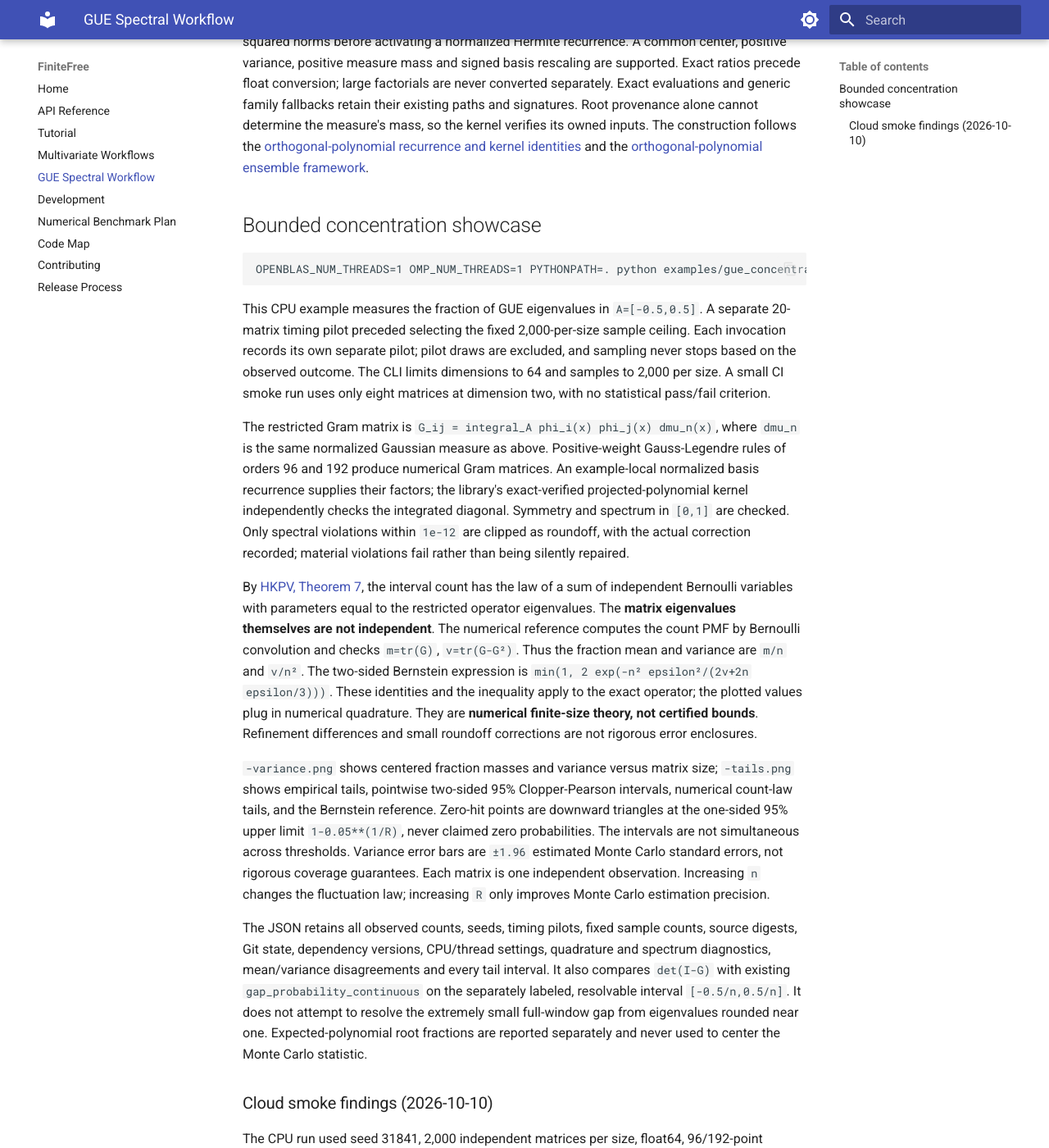
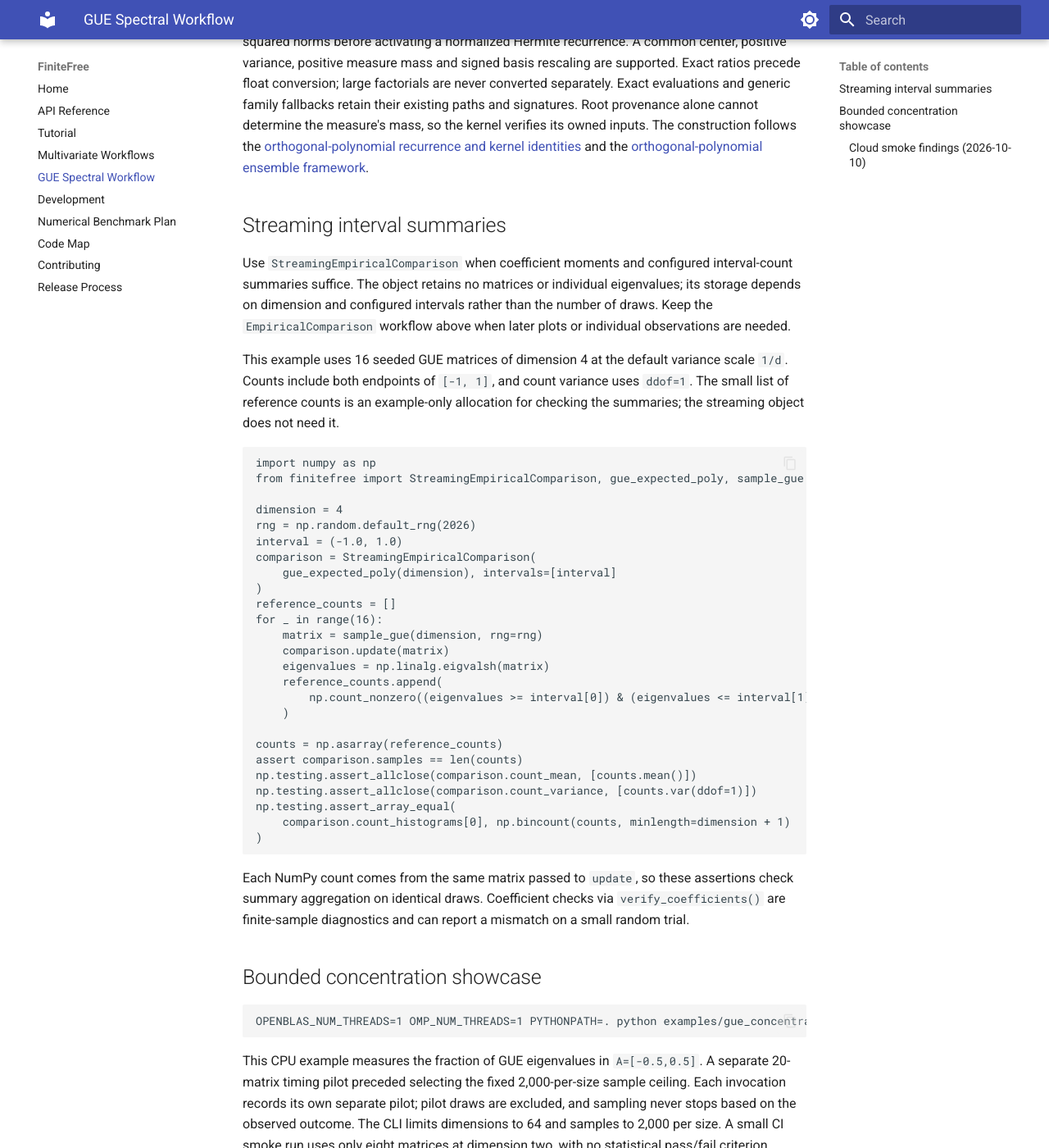
Before and after one commit to jontb/FiniteFree, an MkDocs documentation site: the page built from docs/gue-workflow.md, in a window 1280 px wide and 1400 px high, scrolled down 930 px. Shown: the whole window at 82% size. Built offline with MkDocs 1.6.1 and Material for MkDocs 9.7.7, drawn with Linux system fonts in a browser that asks for light colours.

Commit message:
docs: add seeded GUE streaming summary example

````diff
--- a/docs/gue-workflow.md
+++ b/docs/gue-workflow.md
@@ -45,6 +45,52 @@ cannot determine the measure's mass, so the kernel verifies its owned inputs.
 The construction follows the [orthogonal-polynomial recurrence and kernel
 identities](https://dlmf.nist.gov/18.2) and the
 [orthogonal-polynomial ensemble framework](https://arxiv.org/abs/1709.01287).
+
+## Streaming interval summaries
+
+Use `StreamingEmpiricalComparison` when coefficient moments and configured
+interval-count summaries suffice. The object retains no matrices or individual
+eigenvalues; its storage depends on dimension and configured intervals rather
+than the number of draws. Keep the `EmpiricalComparison` workflow above when
+later plots or individual observations are needed.
+
+This example uses 16 seeded GUE matrices of dimension 4 at the default variance
+scale `1/d`. Counts include both endpoints of `[-1, 1]`, and count variance uses
+`ddof=1`. The small list of reference counts is an example-only allocation for
+checking the summaries; the streaming object does not need it.
+
+```python
+import numpy as np
+from finitefree import StreamingEmpiricalComparison, gue_expected_poly, sample_gue
+
+dimension = 4
+rng = np.random.default_rng(2026)
+interval = (-1.0, 1.0)
+comparison = StreamingEmpiricalComparison(
+    gue_expected_poly(dimension), intervals=[interval]
+)
+reference_counts = []
+for _ in range(16):
+    matrix = sample_gue(dimension, rng=rng)
+    comparison.update(matrix)
+    eigenvalues = np.linalg.eigvalsh(matrix)
+    reference_counts.append(
+        np.count_nonzero((eigenvalues >= interval[0]) & (eigenvalues <= interval[1]))
+    )
+
+counts = np.asarray(reference_counts)
+assert comparison.samples == len(counts)
+np.testing.assert_allclose(comparison.count_mean, [counts.mean()])
+np.testing.assert_allclose(comparison.count_variance, [counts.var(ddof=1)])
+np.testing.assert_array_equal(
+    comparison.count_histograms[0], np.bincount(counts, minlength=dimension + 1)
+)
+```
+
+Each NumPy count comes from the same matrix passed to `update`, so these
+assertions check summary aggregation on identical draws. Coefficient checks via
+`verify_coefficients()` are finite-sample diagnostics and can report a mismatch
+on a small random trial.
 
 ## Bounded concentration showcase
 
````
Also changed, not shown: docs/tutorial.md (+1 -1 lines).
